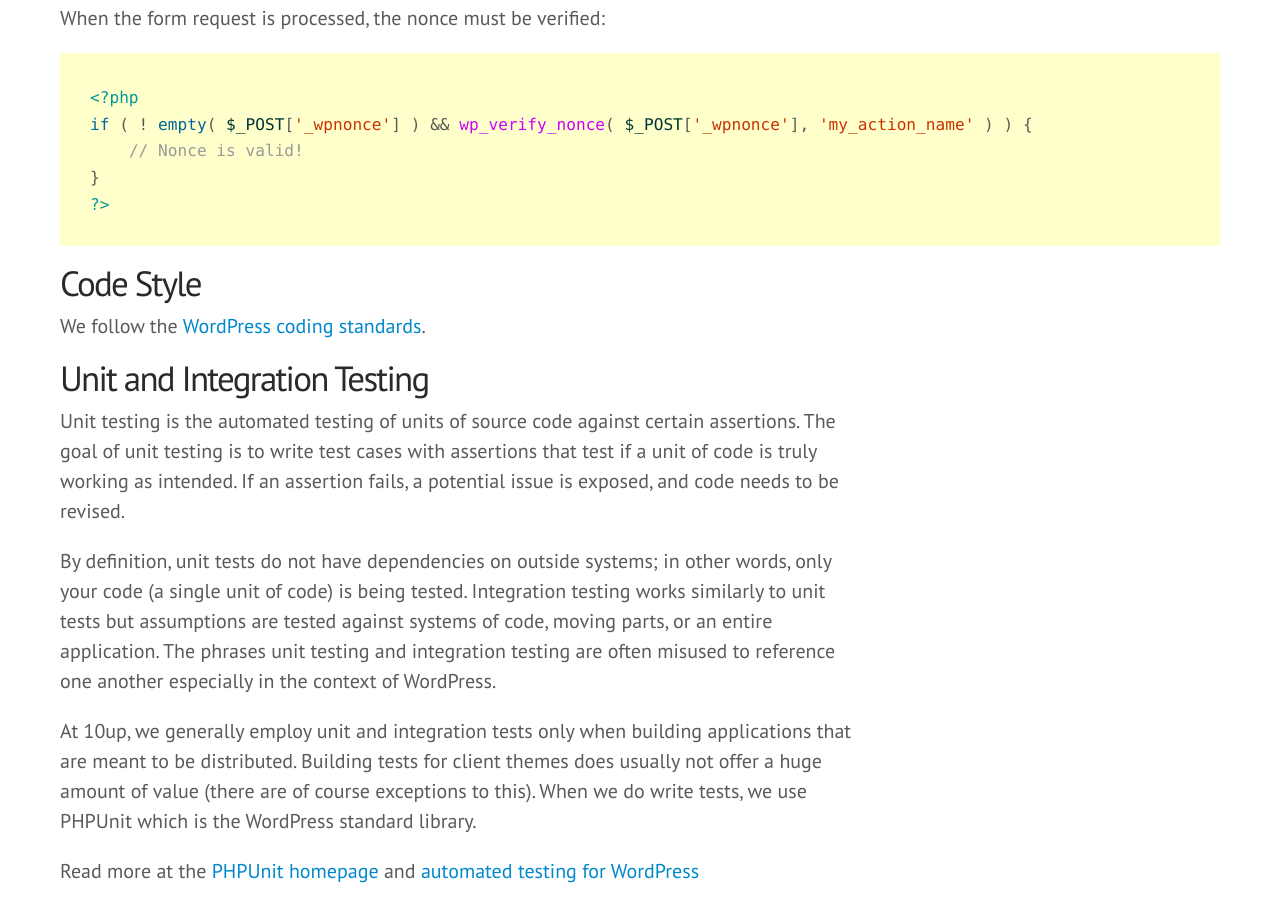
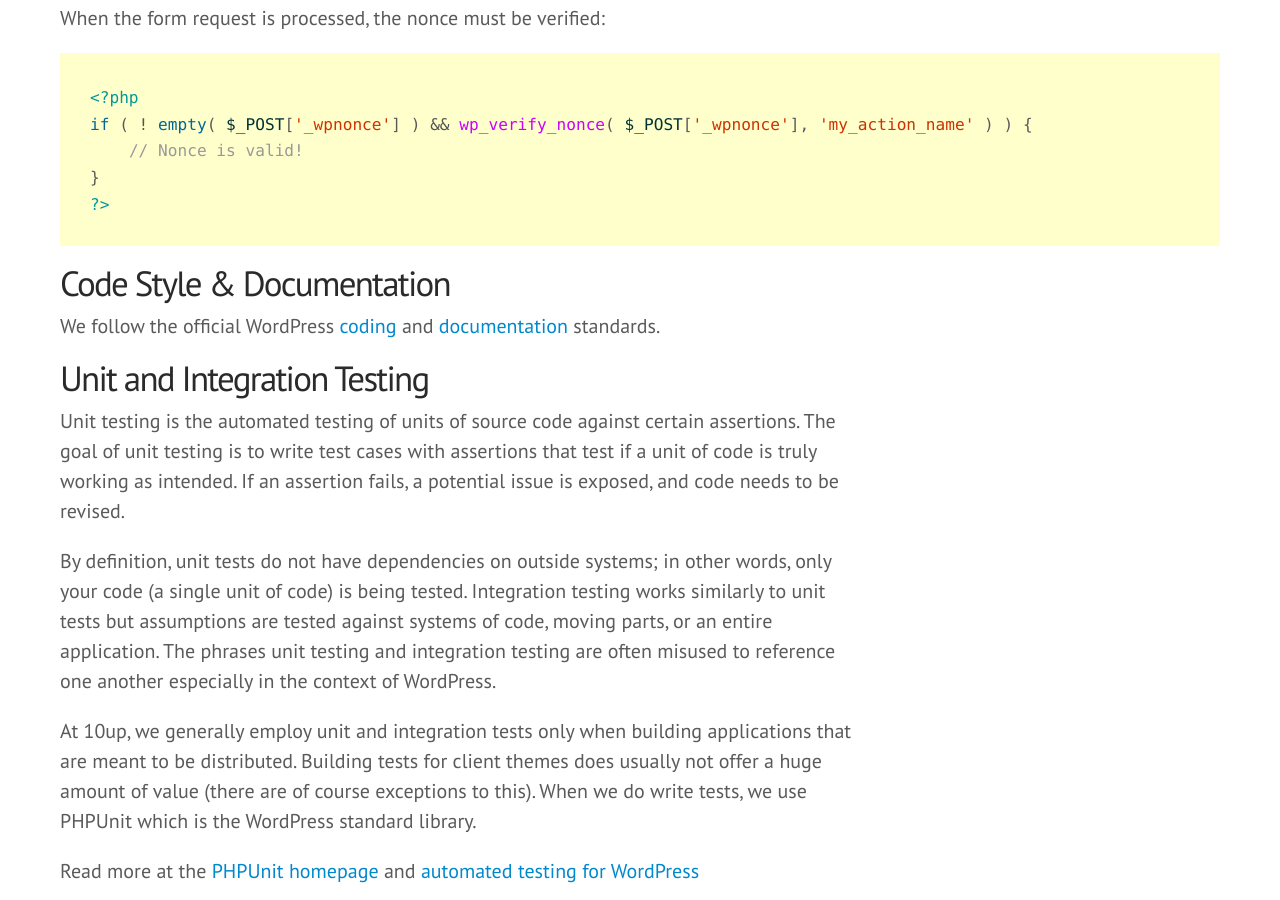
Before and after one commit to 10up/Engineering-Best-Practices, a Jekyll site: the page built from index.html, in a window 1280 px wide and 900 px high, scrolled down 20507 px. Built offline with Jekyll 4.4.1, drawn with Linux system fonts in a browser that asks for light colours; some web fonts are replaced; Markdown is read by kramdown in place of the engine named in the settings; comment, search, counter and statistics services are not loaded; some of the changed text lies outside the part shown.

Commit message:
Rename the 'Code Style' sections to 'Code Style & Documentation' for PHP and JavaScript.
In the absence of an established docs standard for JavaScript in core, we're following JSDoc3.

````diff
--- a/_includes/markdown/JavaScript.md
+++ b/_includes/markdown/JavaScript.md
@@ -165,9 +165,11 @@ jQuery( '.menu' ).on( 'click', function() {
 Another example in JavaScript is ```escape()``` and ```unescape()```. These functions were deprecated. Instead we should use ```encodeURI()```, ```encodeURIComponent()```, ```decodeURI()```, and ```decodeURIComponent()```.
 
 
-<h3 id="js-code-style">Code Style</h3>
+<h3 id="js-code-style">Code Style & Documentation</h3>
 
 We conform to [WordPress JavaScript coding standards](http://make.wordpress.org/core/handbook/coding-standards/javascript/).
+
+In the absence of an adopted core standard for JavaScript documentation, we follow the [JSDoc3](http://usejsdoc.org/) standards.
 
 <h3 id="js-unit-testing">Unit and Integration Testing</h3>
 
--- a/_includes/markdown/PHP.md
+++ b/_includes/markdown/PHP.md
@@ -513,9 +513,9 @@ if ( ! empty( $_POST['_wpnonce'] ) && wp_verify_nonce( $_POST['_wpnonce'], 'my_a
 ?>
 ```
 
-<h3 id="php-code-style">Code Style</h3>
+<h3 id="php-code-style">Code Style & Documentation</h3>
 
-We follow the [WordPress coding standards](http://make.wordpress.org/core/handbook/coding-standards/php/).
+We follow the official WordPress [coding](http://make.wordpress.org/core/handbook/coding-standards/php/) and [documentation](https://make.wordpress.org/core/handbook/inline-documentation-standards/php-documentation-standards/) standards.
 
 <h3 id="php-unit-testing">Unit and Integration Testing</h3>
 
--- a/index.html
+++ b/index.html
@@ -21,7 +21,7 @@ layout: default
 			<li><a href="#php-design-patterns">Design Patterns</a></li>
 			<li><a href="#php-security">Security</a></li>
 			<li><a href="#php-unit-testing">Unit and Integration Testing</a></li>
-			<li><a href="#php-code-style">Code Style</a></li>
+			<li><a href="#php-code-style">Code Style & Documentation</a></li>
 			<li><a href="#php-libraries">Libraries and Frameworks</a></li>
 		</ul>
 		<h4><a href="#version-control">Version Control</a></h4>
@@ -36,7 +36,7 @@ layout: default
 			<li><a href="#js-performance">Performance</a></li>
 			<li><a href="#js-design-patterns">Design Patterns</a></li>
 			<li><a href="#js-unit-testing">Unit and Integration Testing</a></li>
-			<li><a href="#js-code-style">Code Style</a></li>
+			<li><a href="#js-code-style">Code Style & Documentation</a></li>
 			<li><a href="#js-libraries">Libraries</a></li>
 		</ul>
 		<h4><a href="#tools">Tools</a></h4>
````
